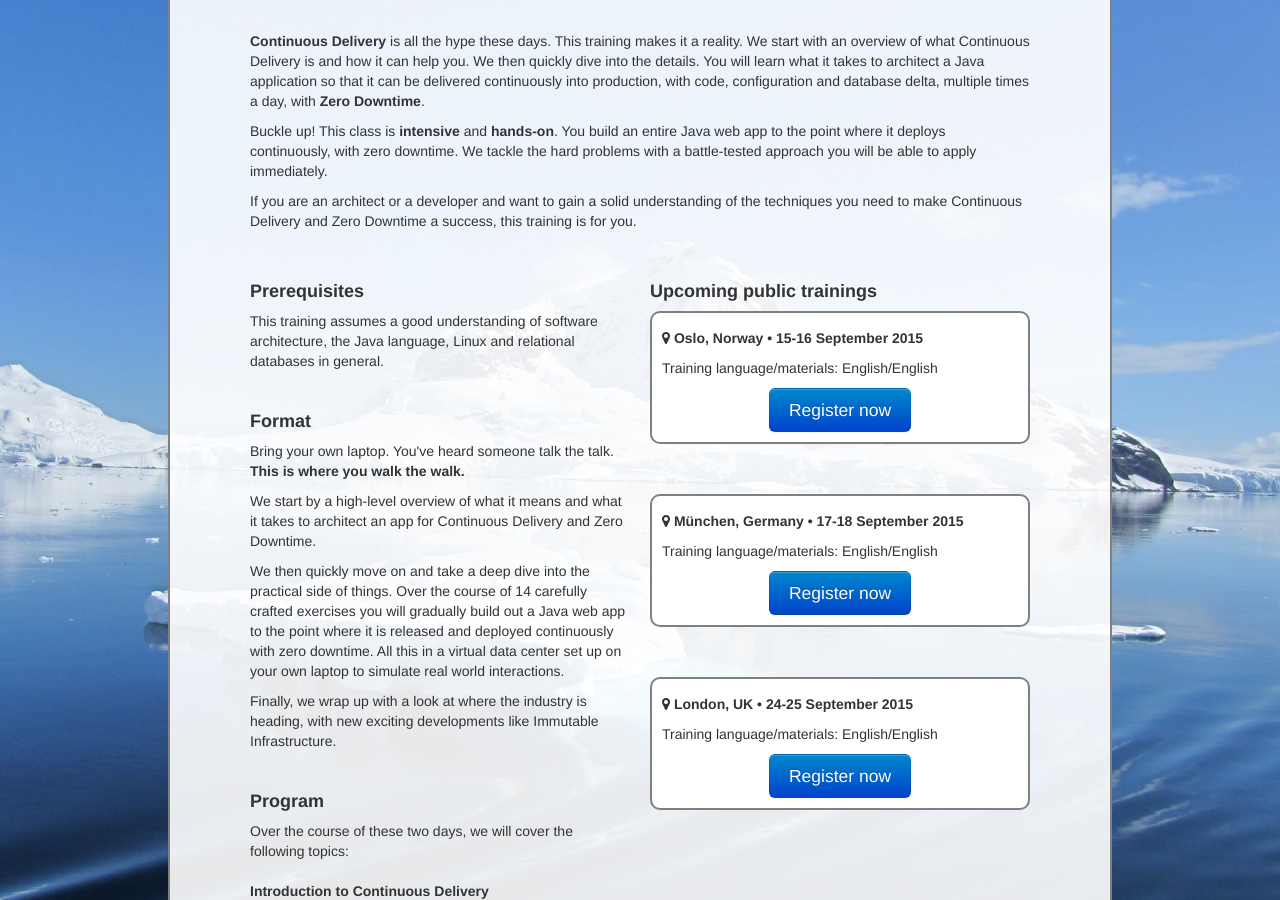
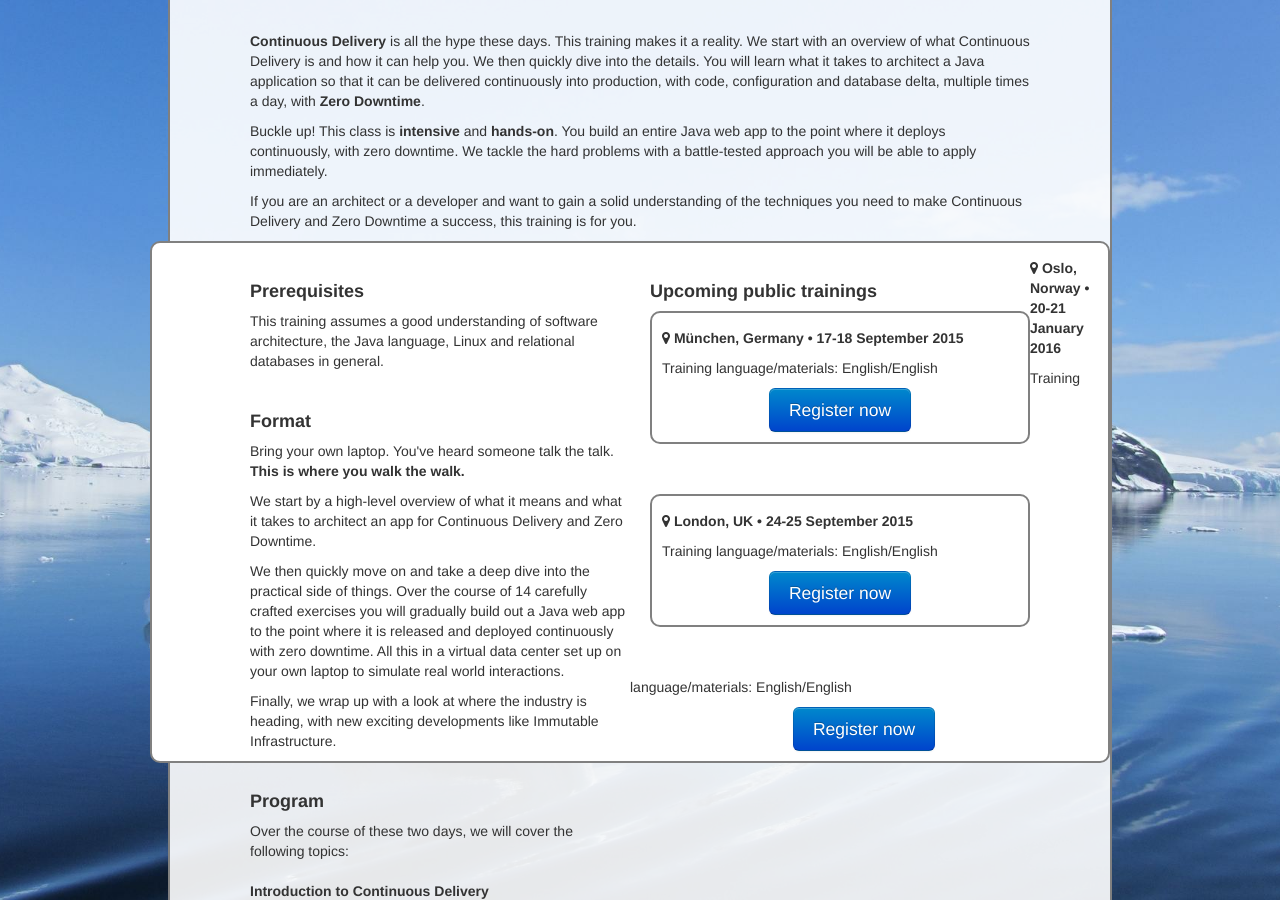
Before and after one commit to axelfontaine/axelfontaine.com, a Jekyll site: the page built from training/continuousdelivery.html, in a window 1280 px wide and 900 px high, scrolled down 296 px. Built offline with Jekyll 4.4.1, drawn with Linux system fonts in a browser that asks for light colours.

Commit message:
Added new oslo date

```diff
--- a/training/continuousdelivery.html
+++ b/training/continuousdelivery.html
@@ -118,17 +118,6 @@ category: Training
     </div>
     <div class="span5">
         <p class="training-section-head">Upcoming public trainings</p>
-
-        <div class="training-upcoming">
-            <p class="training-city"><i class="icon-map-marker"></i> Oslo, Norway &bull; 15-16 September 2015</p>
-
-            <p>Training language/materials: English/English</p>
-
-            <div class="call-to-action">
-                <a href="http://programutvikling.no/en/course/architecting-for-continuous-delivery-and-zero-downtime/"
-                   class="btn btn-large btn-primary">Register now</a>
-            </div>
-        </div>
         <div class="training-upcoming">
             <p class="training-city"><i class="icon-map-marker"></i> München, Germany &bull; 17-18 September 2015</p>
 
@@ -148,6 +137,17 @@ category: Training
                 <a href="https://skillsmatter.com/courses/506-architecting-for-continuous-delivery-and-zero-downtime#overview"
                    class="btn btn-large btn-primary">Register now</a>
             </div>
+        </div>
+    </div>
+
+    <div class="training-upcoming">
+        <p class="training-city"><i class="icon-map-marker"></i> Oslo, Norway &bull; 20-21 January 2016</p>
+
+        <p>Training language/materials: English/English</p>
+
+        <div class="call-to-action">
+            <a href="http://programutvikling.no/en/course/architecting-for-continuous-delivery-and-zero-downtime/"
+               class="btn btn-large btn-primary">Register now</a>
         </div>
     </div>
     <div class="span1"></div>
```
